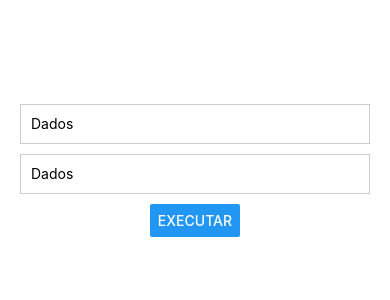
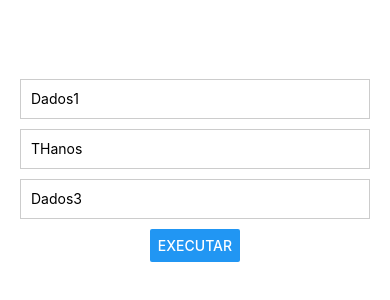
Before and after one commit to FelipePatriota/CAPA, a React Native app in the folder AwesomeProject/: screen / in a window 390 px wide. Shown: the part 252-552 px from the top of the page. Built offline with nearby package versions, Linux system fonts and the light colour scheme.

Commit message:
botão thanos

```diff
--- a/AwesomeProject/App.js
+++ b/AwesomeProject/App.js
@@ -3,10 +3,12 @@ import { View, TextInput, Button, StyleSheet } from "react-native";
 
 export default function App() {
   const [input1, setInput1] = useState("");
+  const [inputTHanos, setInputTHanos] = useState("");
   const [input3, setInput3] = useState("");
 
   const handleButtonPress = () => {
     console.log("Valor do Input 1:", input1);
+    console.log("Valor do Input THANOS:", inputTHanos);
     console.log("Valor do Input 3:", input3);
 
   };
@@ -16,14 +18,21 @@ export default function App() {
 
         <TextInput
           style={styles.input}
-          placeholder="Dados"
+          placeholder="Dados1"
           keyboardType="numeric"
           value={input1}
           onChangeText={setInput1}
         />
+        <TextInput
+          style={styles.input}
+          placeholder="THanos"
+          keyboardType="numeric"
+          value={inputTHanos}
+          onChangeText={setInputTHanos}
+        />
          <TextInput
           style={styles.input}
-          placeholder="Dados"
+          placeholder="Dados3"
           keyboardType="numeric"
           value={input1}
           onChangeText={setInput3}
```
Also changed, not shown: 1 other file (tests, documents, lock files or other folders).
